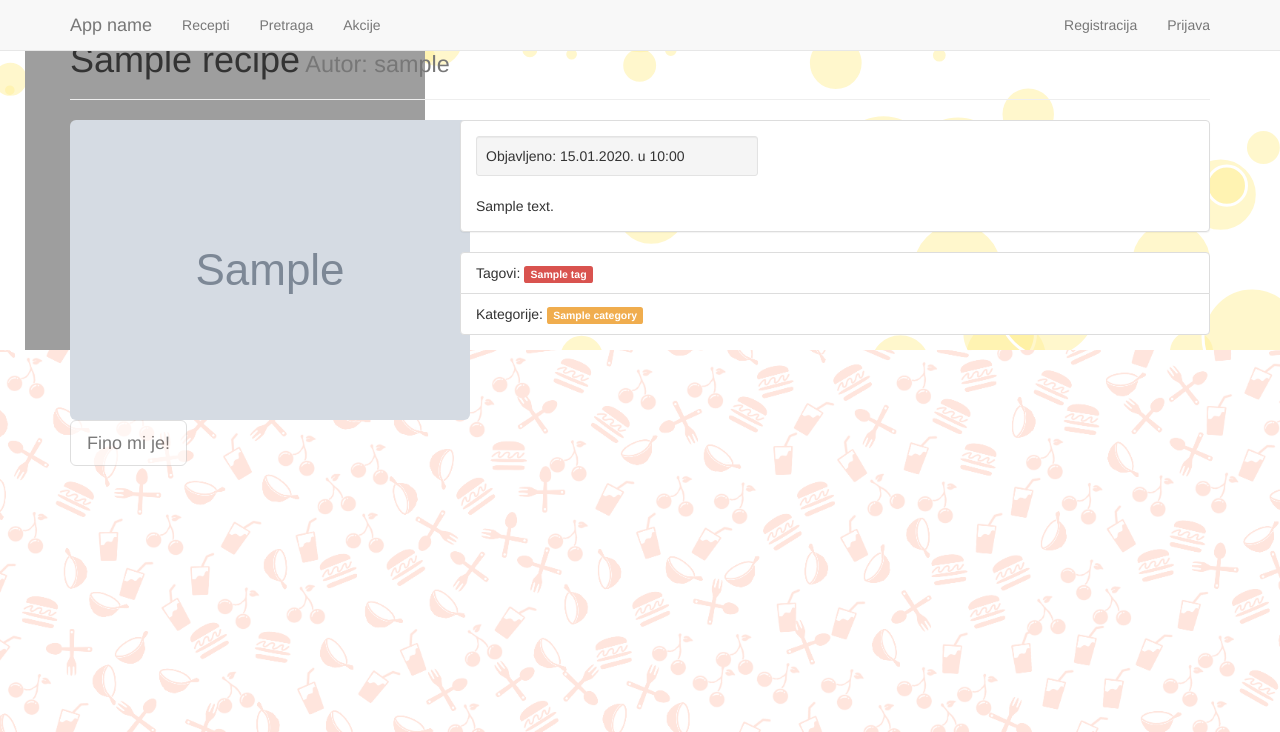
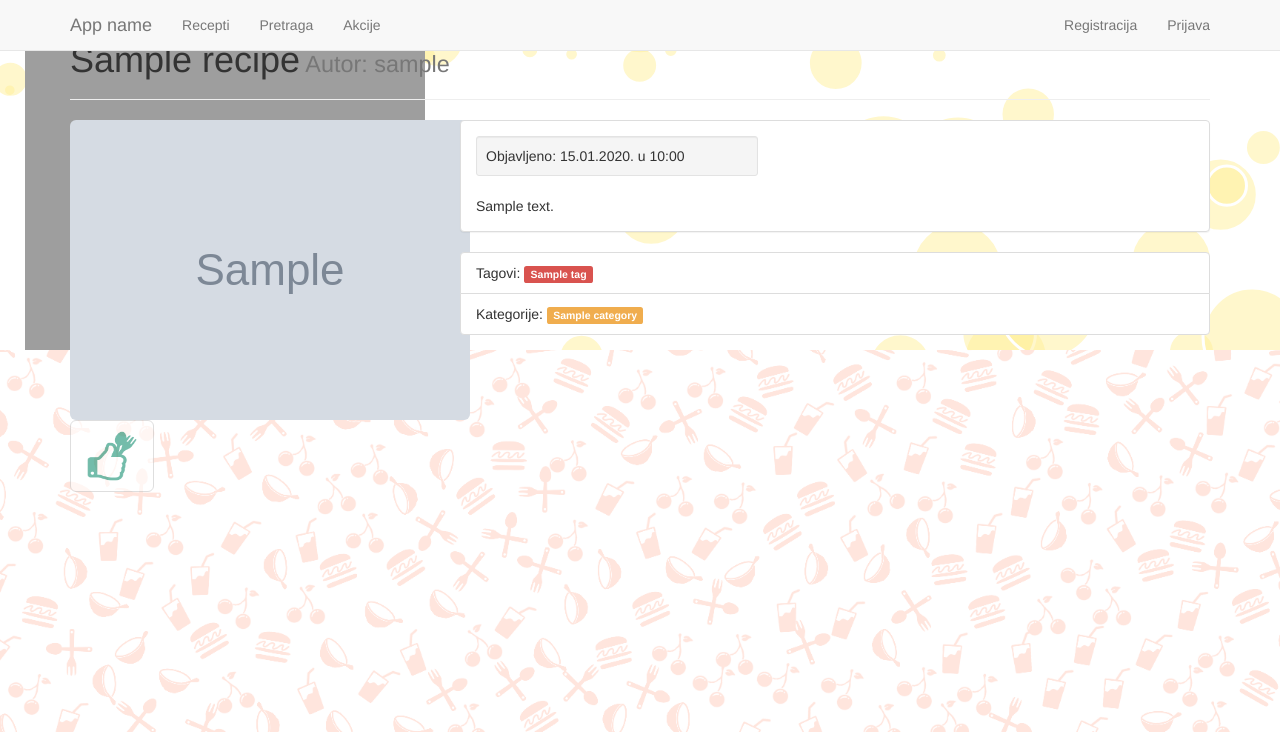
Before and after one commit to MislavMandaric/abs-int, a Django app: page /recepti/1/ in a window 1280 px wide. Shown: the top 732 px of the page. Run offline with Django 3.2, Linux system fonts and the light colour scheme; tables that the repository leaves empty hold one stand-in row (values such as "Sample post"); grey boxes marked "Sample" are stand-in pictures; some libraries are stand-ins or nearby versions.

Commit message:
added like image

```diff
--- a/app/templates/recipe_detail.html
+++ b/app/templates/recipe_detail.html
@@ -42,7 +42,9 @@
 
 	<div id="toreload">
             <input type="hidden" id="rp_id" name="id" value="{{recipe.id}}" />
-            <p><a href="#" id="like" class="btn btn-default btn-lg {% if is_liked %}disabled{% endif %}" role="button">Fino mi je!</a></p>
+            <p><a href="#" id="like" class="btn btn-default btn-lg {% if is_liked %}disabled{% endif %}" role="button">
+                <img src="{% static 'images/like.png' %}" class="like" width="50px" height="50px" />
+            </a></p>
         </div>
 
 {% endblock %}
```
Also changed, not shown: static/images/like.png (added).
